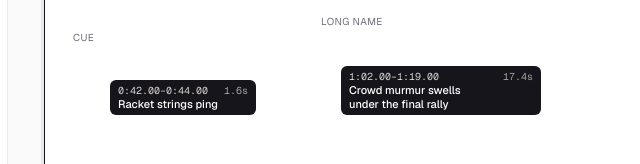
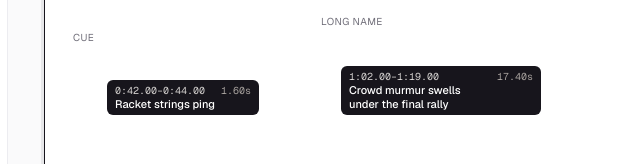
Before and after one commit to karenlou/SVSD, a plain HTML site: page demo/components.html in a window 1280 px wide. Shown: the part 137-301 px from the top of the page, 192-832 px from the left. Drawn offline with nearby package versions, Linux system fonts and the light colour scheme; animation ran at ten frames a second.

Commit message:
Durations show hundredths, like the timestamps beside them
secs() always gives two decimals (1.60s); the components page's hardcoded
durations match. The 10s zoom button keeps its label.

Co-Authored-By: Claude Opus 5.5 <noreply@anthropic.com>

```diff
--- a/assets/engine.js
+++ b/assets/engine.js
@@ -157,7 +157,7 @@ function hash(s){let h=2166136261;for(const ch of s)h=Math.imul(h^ch.charCodeAt(
 const rtc=(m,q=CUES[m.clip])=>m.t1!=null?`${tc(q.ft+m.t0,2)} – ${tc(q.ft+m.t1,2)}`:`at ${tc(q.ft+m.t0,2)}`;
 const commentsOf=id=>Object.values(COMMENTS).filter(m=>m.clip===id).sort((a,b)=>a.t0-b.t0);
 const mmss=t=>tc(t,2);
-const span=q=>`${mmss(q.ft)}–${mmss(q.ft+q.dur)}`, secs=d=>(Math.round(d*10)/10)+"s";
+const span=q=>`${mmss(q.ft)}–${mmss(q.ft+q.dur)}`, secs=d=>Math.max(0,d).toFixed(2)+"s";
 const ICON={play:'<svg viewBox="0 0 16 16" fill="currentColor"><path d="M5 3.5v9l7-4.5z"/></svg>',pause:'<svg viewBox="0 0 16 16" fill="currentColor"><rect x="4" y="3.5" width="2.6" height="9" rx=".6"/><rect x="9.4" y="3.5" width="2.6" height="9" rx=".6"/></svg>',
   mark:'<svg viewBox="0 0 24 24" fill="none" stroke="currentColor" stroke-width="2" stroke-linecap="round"><path d="M8 21.5H3.5a1 1 0 0 1-1-1v-17a1 1 0 0 1 1-1H8M16 21.5h4.5a1 1 0 0 0 1-1v-17a1 1 0 0 0-1-1H16M12 8v8M8 12h8"/></svg>',
   more:'<svg viewBox="0 0 16 16" fill="currentColor"><circle cx="3.5" cy="8" r="1.3"/><circle cx="8" cy="8" r="1.3"/><circle cx="12.5" cy="8" r="1.3"/></svg>',
--- a/demo/components.html
+++ b/demo/components.html
@@ -135,7 +135,7 @@ const timeline=()=>`<div class="tlg" style="width:100%"><div class="tll">${Objec
     <div class="fgh" style="left:83%"><b>0:49.00</b></div>
   </div></div>`;
 const legend=(pick)=>`<div class="legend${pick?" filtering":""}">${SOUNDS.map(k=>`<button class="lg" aria-pressed="${k===pick}" style="--c:var(--${k})"><i></i><span>${CATS[k]}</span></button>`).join("")}</div>`;
-const clock=(rec)=>`<div class="clock${rec?" rec":""}"><div class="clock-in"><span class="tc face">0:43.20</span><span class="tc face rec">1.6s</span></div></div>`;
+const clock=(rec)=>`<div class="clock${rec?" rec":""}"><div class="clock-in"><span class="tc face">0:43.20</span><span class="tc face rec">1.60s</span></div></div>`;
 const mark=(on)=>`<button class="btn mkb${on?" on":""}">${ICON.mark}<span>${on?"Set end":"Mark cue"}</span><kbd>M</kbd></button>`;
 const script=()=>`<div class="pane ex" style="width:560px;max-width:100%;height:auto"><div class="sp-h"><span>Script</span><button class="btn btn-ghost sv">${ICON.down}Back to film<kbd>esc</kbd></button></div>
   <div class="doc" style="padding-bottom:12px"><section class="act"><button class="act-h"><svg class="chev" viewBox="0 0 16 16" fill="none" stroke="currentColor" stroke-width="1.6" stroke-linecap="round" stroke-linejoin="round"><path d="M4 6l4 4 4-4"/></svg><span class="nm"><i></i>Set Three</span><span class="bd">Final</span><span class="at">This reel</span></button>
@@ -147,14 +147,14 @@ const script=()=>`<div class="pane ex" style="width:560px;max-width:100%;height:
       <p><span class="cue flash" style="--c:var(--offscreen)">A horn sounds somewhere off court.</span></p></div></div>
   </div></div></section></div></div>`;
 const panel=()=>`<div style="width:300px"><section class="dock up" style="max-height:none"><div class="panel">
-  <div class="ch"><div class="tt"><b>Racket strings ping</b><small><span class="cpill" style="--c:var(--props)"><i></i>Props</span><span class="cmeta">0:42.00–0:44.00 · 1.6s</span></small></div><button class="btn btn-ghost btn-icon more">${ICON.more}</button><button class="btn btn-ghost btn-icon cls">${ICON.x}</button></div>
+  <div class="ch"><div class="tt"><b>Racket strings ping</b><small><span class="cpill" style="--c:var(--props)"><i></i>Props</span><span class="cmeta">0:42.00–0:44.00 · 1.60s</span></small></div><button class="btn btn-ghost btn-icon more">${ICON.more}</button><button class="btn btn-ghost btn-icon cls">${ICON.x}</button></div>
   <div class="cfix"><label class="cnote ed"><b>Director's note</b><textarea rows="2">Bright, a little metallic. It should cut through the crowd.</textarea></label>
     <div class="acts"><button class="sg">Approve</button></div></div>
     <div class="cbody"><div class="clist"><div class="clh">Comments</div>${thread(true)}${thread(false)}</div></div>
   <div class="compose">${P("maya")}<div class="cin"><textarea rows="1" placeholder="Comment at 0:43.20"></textarea><button class="btn send" disabled>${ICON.send}</button></div></div>
 </div></section></div>`;
 const ncCard=()=>`<div class="nc" style="--c:var(--props);position:relative;animation:none"><div class="nc-corner" aria-hidden="true">${cv("flower","--props",64,'class="nc-bg"').replace('class="g" ','')}</div>
-  <div class="nc-h"><span>New cue</span><b>[0:42.00–0:44.00]</b><small>1.6s</small></div>
+  <div class="nc-h"><span>New cue</span><b>[0:42.00–0:44.00]</b><small>1.60s</small></div>
   <input class="nc-n" placeholder="What do we hear?" value="Racket strings ping">
   <div class="nc-c">${SOUNDS.map(k=>`<button class="nct" role="radio" aria-checked="${k==="props"}" style="--c:var(--${k})"${k==="offscreen"?' data-arrow="←"':""}>${cv(k==="props"?"bud":"seed","--"+k,14)}<span>${CATS[k]}</span></button>`).join("")}</div>
   <div class="nc-f"><button class="btn btn-ghost">Cancel</button><button class="btn btn-default">Add cue</button></div></div>`;
@@ -207,14 +207,14 @@ const LIB=[
   k:[px("Font size",".clock .face","font-size",10,22,.5),txt("Weight",".clock .face","font-weight"),col("Time",".clock .face","color"),col("Stopwatch",".clock .face.rec","color",{r:".clock .face.rec"})]},
  {g:"Controls",id:"transport",n:"Transport",sel:".ctl",d:"Mark cue, the clock and the sound filter together, and the second row that opens under them when a cue is selected.",
   html:()=>`<div class="tp" style="width:640px;max-width:100%"><div class="ctl"><div class="ctl-l">${mark(false)}</div><div class="ctl-m">${clock(false)}</div>${legend()}</div>
-    <div class="tlh on"><span id="tlR"><b>[0:42.00–0:44.00]</b> 1.6s</span><span class="tlh-r"><span id="tlL">Racket strings ping</span><span class="skip"><button class="btn btn-ghost btn-icon sk">${ICON.prev}</button><button class="btn btn-ghost btn-icon sk">${ICON.next}</button></span></span></div></div>`,
+    <div class="tlh on"><span id="tlR"><b>[0:42.00–0:44.00]</b> 1.60s</span><span class="tlh-r"><span id="tlL">Racket strings ping</span><span class="skip"><button class="btn btn-ghost btn-icon sk">${ICON.prev}</button><button class="btn btn-ghost btn-icon sk">${ICON.next}</button></span></span></div></div>`,
   k:[px("Row gap",".ctl","gap",0,32),px("Row height",".ctl","min-height",20,48),px("2nd row gap",".tlh.on","margin-top",0,20,1,{r:".tlh.on"}),px("2nd row size",".tlh #tlR","font-size",9,15,.5),px("Skip size",".skip .sk","width",16,36,1,{also:"height"})]},
  {g:"Controls",id:"bits",n:"Small bits",sel:"kbd, .cmc, .chip, .rx, .badge, .stc",d:"Keycaps, the comment count on a cue row, chips, reactions, badges and status chips. Chips, the badge and status are marked unused: nothing on the board draws them today (chips and status came from the old script view; the badge was never placed).",
   html:()=>`<div class="L-row">${V("kbd",`<span>Press <kbd>M</kbd> <kbd>esc</kbd> <kbd>⌘Z</kbd></span>`)}${V("comment count",`<div style="display:flex;gap:8px"><span class="cmc">${ICON.comment}2</span><span class="cmc open">${ICON.comment}3</span></div>`)}${V("chips · unused",`<div class="chips"><button class="chip" style="--c:var(--props)"><i></i>Props</button><button class="chip" aria-pressed="true" style="--c:var(--cloth)"><i></i>Cloth</button></div>`)}${V("reactions",`<div class="rxs" style="margin:0"><span class="rx">👍<b>2</b></span><span class="rx" aria-pressed="true">🎧<b>1</b></span></div>`)}${V("badge · unused",`<span class="badge" style="--c:var(--ambience)"><i></i>Ambience</span>`)}${V("status · unused",`<button class="stc" style="--c:var(--ambience)"><i></i>Recorded</button>`)}</div>`,
   k:[px("kbd size","kbd","font-size",8,14,.5),px("kbd padding","kbd","padding-inline",0,10),col("kbd border","kbd","border-color"),px("count size",".cmc","font-size",8,14,.5),col("count open",".cmc.open","color",{r:".cmc.open"}),px("chip size",".chip","font-size",9,15,.5)]},
 
  {g:"Overlays",id:"tooltip",n:"Tooltip",sel:".tip",d:"Shown over a cue on the timeline: its interval and length on a mono row, its name below. A plain-string tooltip is just the name. Hover the blocks on the right to see it placed live.",
-  html:()=>`<div class="L-row" style="align-items:flex-end">${V("cue",`<div class="L-fix" style="width:220px;height:84px"><div class="tip" style="left:110px;top:70px;animation:none"><span class="tip-h"><span class="tip-r">0:42.00–0:44.00</span><span class="tip-d">1.6s</span></span><span class="tip-n">Racket strings ping</span></div></div>`)}${V("long name",`<div class="L-fix" style="width:240px;height:100px"><div class="tip" style="left:120px;top:86px;animation:none"><span class="tip-h"><span class="tip-r">1:02.00–1:19.00</span><span class="tip-d">17.4s</span></span><span class="tip-n">Crowd murmur swells under the final rally</span></div></div>`)}${V("string",`<div class="L-fix" style="width:160px;height:56px"><div class="tip" style="left:80px;top:44px;animation:none"><span class="tip-n">Zoom out<kbd>−</kbd></span></div></div>`)}${V("live: hover a block",`<div class="L-fix L-tiplive" style="width:280px;height:70px;padding-top:40px"><div style="position:relative;height:24px">${[["props",5,14,"Ball bounce","0:12.00–0:13.00","0.8s"],["cloth",30,22,"Shirt snaps in the wind","0:20.00–0:24.00","3.6s"],["footsteps",62,30,"Shuffle on the baseline","0:31.00–0:36.00","5.2s"]].map(([c,l,w,n,r,d])=>`<button class="fm" data-tip='${JSON.stringify({r,d,n})}' style="--c:var(--${c});left:${l}%;width:${w}%;top:0;height:24px;margin-top:0"></button>`).join("")}</div></div>`)}</div>`,
+  html:()=>`<div class="L-row" style="align-items:flex-end">${V("cue",`<div class="L-fix" style="width:220px;height:84px"><div class="tip" style="left:110px;top:70px;animation:none"><span class="tip-h"><span class="tip-r">0:42.00–0:44.00</span><span class="tip-d">1.60s</span></span><span class="tip-n">Racket strings ping</span></div></div>`)}${V("long name",`<div class="L-fix" style="width:240px;height:100px"><div class="tip" style="left:120px;top:86px;animation:none"><span class="tip-h"><span class="tip-r">1:02.00–1:19.00</span><span class="tip-d">17.40s</span></span><span class="tip-n">Crowd murmur swells under the final rally</span></div></div>`)}${V("string",`<div class="L-fix" style="width:160px;height:56px"><div class="tip" style="left:80px;top:44px;animation:none"><span class="tip-n">Zoom out<kbd>−</kbd></span></div></div>`)}${V("live: hover a block",`<div class="L-fix L-tiplive" style="width:280px;height:70px;padding-top:40px"><div style="position:relative;height:24px">${[["props",5,14,"Ball bounce","0:12.00–0:13.00","0.80s"],["cloth",30,22,"Shirt snaps in the wind","0:20.00–0:24.00","3.60s"],["footsteps",62,30,"Shuffle on the baseline","0:31.00–0:36.00","5.20s"]].map(([c,l,w,n,r,d])=>`<button class="fm" data-tip='${JSON.stringify({r,d,n})}' style="--c:var(--${c});left:${l}%;width:${w}%;top:0;height:24px;margin-top:0"></button>`).join("")}</div></div>`)}</div>`,
   init:s=>{let t=null,off=-1e9;s.querySelectorAll("[data-tip]").forEach(b=>{b.addEventListener("pointerenter",()=>{const warm=!!t||performance.now()-off<400;t?.remove();const host=b.closest(".L-fix"),r=b.getBoundingClientRect(),h=host.getBoundingClientRect(),z=parseFloat(getComputedStyle(b.closest(".L-zoom")).zoom)||1;t=document.createElement("div");t.className="tip"+(warm?" now":"");t.innerHTML=tipHTML(JSON.parse(b.dataset.tip));t.style.left=(r.left-h.left)/z+Math.min(r.width/z/2,40)+"px";t.style.top=(r.top-h.top)/z-4+"px";host.appendChild(t);b.classList.add("hot")});b.addEventListener("pointerleave",()=>{if(t)off=performance.now();t?.remove();t=null;b.classList.remove("hot")})})},
   k:[px("Padding Y",".tip","padding-top",0,12,1,{also:"padding-bottom"}),px("Padding X",".tip","padding-left",0,16,1,{also:"padding-right"}),px("Min width",".tip","min-width",0,200),px("Max width",".tip","max-width",100,360),px("Radius",".tip","border-radius",0,12),col("Background",".tip","background-color"),px("Offset",".tip","margin-top",-24,0),px("Row gap",".tip-h","gap",0,20),px("Meta size",".tip-h","font-size",8,13,.5),px("Meta line",".tip-h","line-height",8,20,.5),col("Range",".tip-r","color"),col("Length",".tip-d","color"),px("Name size",".tip-n","font-size",9,16,.5),px("Name line",".tip-n","line-height",10,22,.5),num("Name weight",".tip-n","font-weight",300,700,100)]},
  {g:"Overlays",id:"toast",n:"Toast",sel:".toast",d:"Bottom-right confirmations with a glyph in the sound's color. They stack three deep; hover the stack to spread it. Fire a few to see them arrive and push back.",
```
